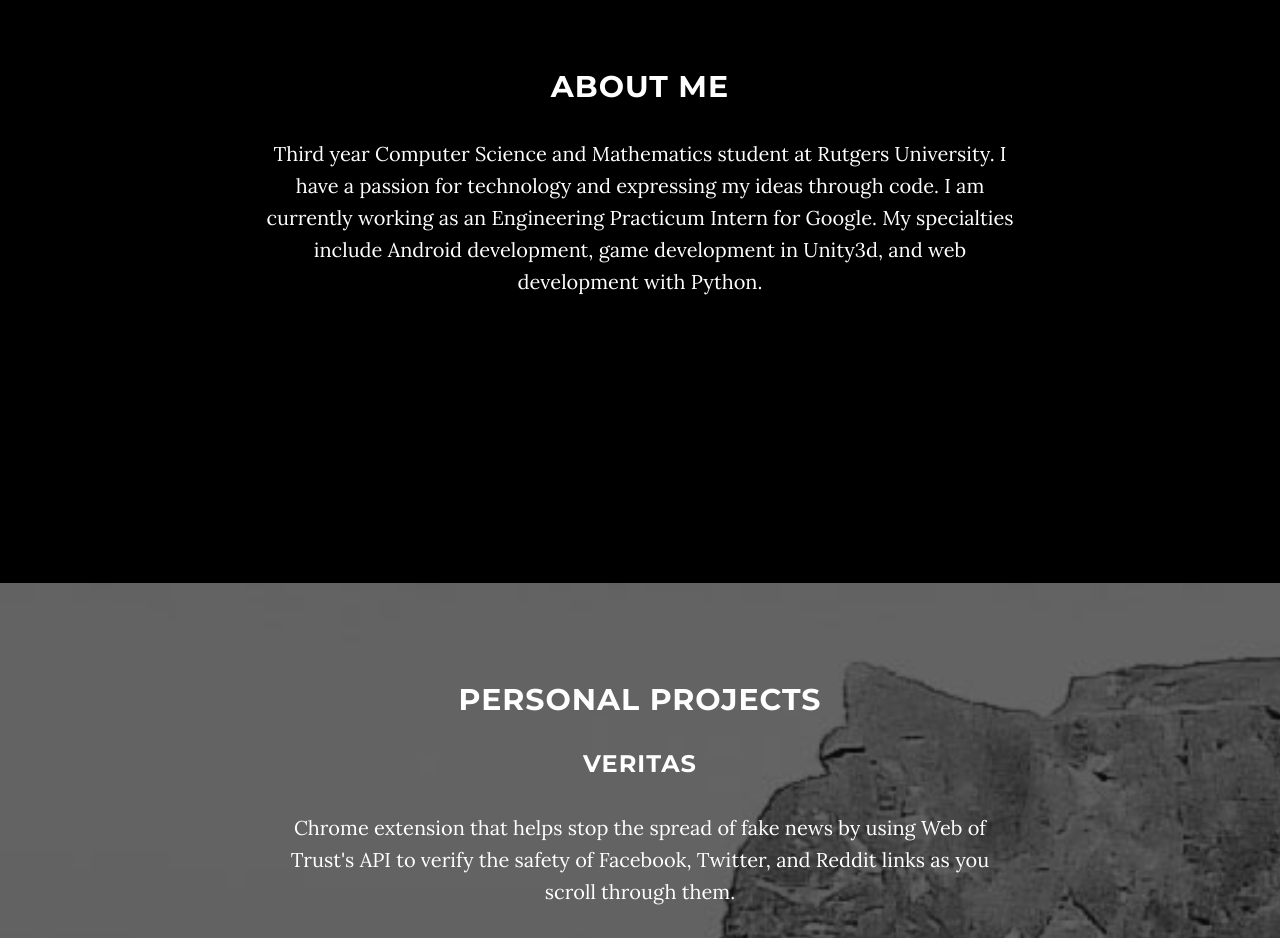
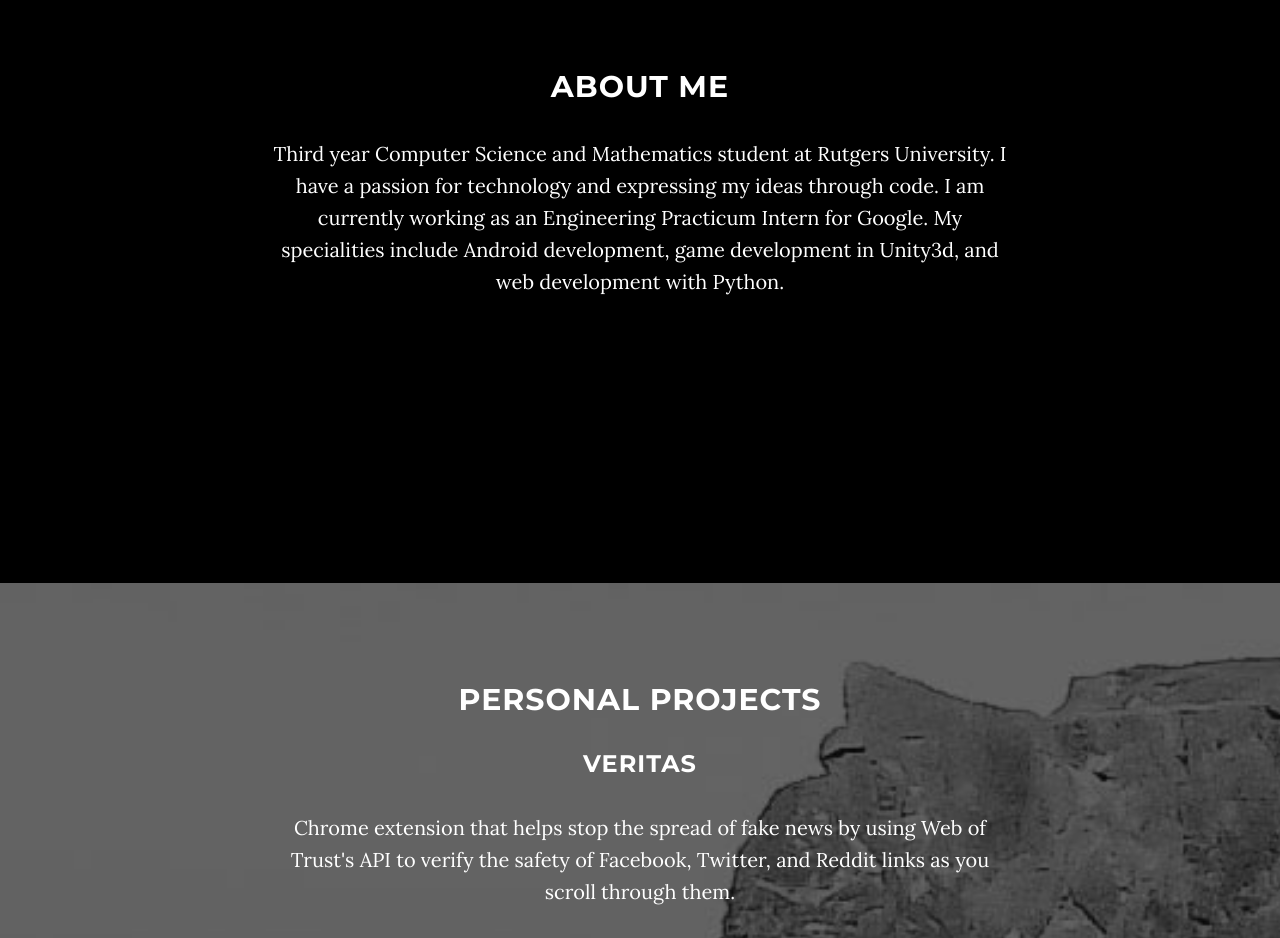
Before and after one commit to SamuelBWasserman/SamuelBWasserman.github.io, a website: page index.html in a window 1280 px wide. Shown: the part 980-1918 px from the top of the page. Drawn offline with nearby package versions, Linux system fonts and the light colour scheme; some packages are replaced by stand-ins of ours.

Commit message:
Updated description

```diff
--- a/index.html
+++ b/index.html
@@ -86,7 +86,7 @@
         <div class="row">
             <div class="col-lg-8 col-lg-offset-2">
                 <h2>About Me</h2>
-                <p>Third year Computer Science and Mathematics student at Rutgers University. I have a passion for technology and expressing my ideas through code. I am currently working as an Engineering Practicum Intern for Google. My specialties include Android development, game development in Unity3d, and web development with Python.</p>
+                <p>Third year Computer Science and Mathematics student at Rutgers University. I have a passion for technology and expressing my ideas through code. I am currently working as an Engineering Practicum Intern for Google. My specialities include Android development, game development in Unity3d, and web development with Python.</p>
             </div>
         </div>
     </section>
```
